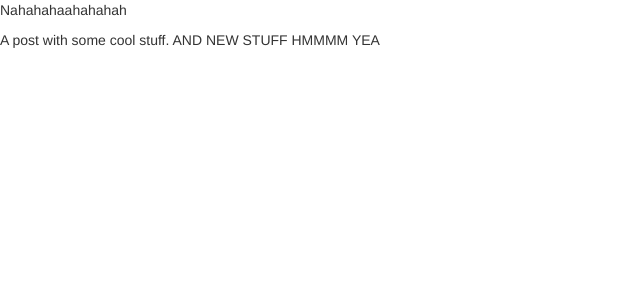
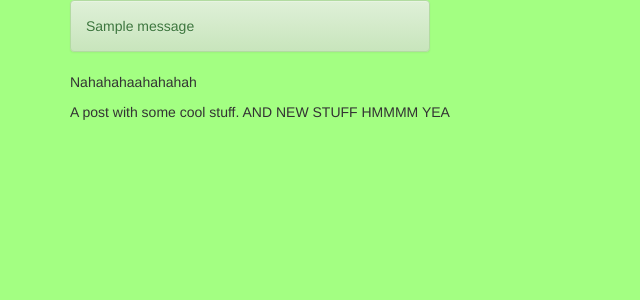
Before and after one commit to dwdewul/django-blog, a Django app: a page that uses posts/templates/base.html in a window 1280 px wide. Shown: the top 300 px of the page, without its empty margins (0-640 px from the left). Run offline with Django 3.2, Linux system fonts and the light colour scheme; data comes from the database, SQL or seed files in the repository; both versions use the stored data as it was after the commit; one stand-in notice (Sample message) is shown; some libraries are stand-ins or nearby versions.

Commit message:
Add additional Bootstrap styling create Delete view add message flashing general static file setup

```diff
--- a/blog/settings.py
+++ b/blog/settings.py
@@ -119,3 +119,9 @@ USE_TZ = True
 # https://docs.djangoproject.com/en/1.11/howto/static-files/
 
 STATIC_URL = '/static/'
+
+STATICFILES_DIR = [
+    os.path.join(BASE_DIR, 'static')
+]
+
+STATIC_ROOT = os.path.join(BASE_DIR, "static_cdn")
--- a/blog/urls.py
+++ b/blog/urls.py
@@ -14,9 +14,14 @@ Including another URLconf
     2. Add a URL to urlpatterns:  url(r'^blog/', include('blog.urls'))
 """
 from django.conf.urls import url, include
+from django.conf import settings
+from django.conf.urls.static import static
 from django.contrib import admin
 
 urlpatterns = [
     url(r'^admin/', admin.site.urls),
     url(r'^posts/', include('posts.urls', namespace='posts')),
 ]
+
+if settings.DEBUG:
+    urlpatterns += static(settings.STATIC_URL, document_root=settings.STATIC_ROOT)
--- /dev/null
+++ b/posts/static/css/master.css
@@ -0,0 +1,15 @@
+body {
+  background-color: #a3ff82;
+}
+
+.card {
+  background-color: #bdcbf2;
+  margin: 10px;
+  border: solid 2px #000000;
+  border-radius: 5px;
+  text-align: center;
+}
+
+.card h3 {
+  color: #e8eec2;
+}
--- a/posts/templates/base.html
+++ b/posts/templates/base.html
@@ -19,10 +19,14 @@
       integrity="sha384-Tc5IQib027qvyjSMfHjOMaLkfuWVxZxUPnCJA7l2mCWNIpG9mGCD8wGNIcPD7Txa"
       crossorigin="anonymous">
     </script>
+    <link rel="icon" href="{% static 'favicon.ico' %}">
+    <link rel="stylesheet" href="{% static 'css/master.css' %}">
   </head>
   <body>
-    {% block content %}
+    <div class="container">
+      {% block content %}
 
-    {% endblock %}
+      {% endblock %}
+    </div>
   </body>
 </html>
--- a/posts/templates/posts/post-create.html
+++ b/posts/templates/posts/post-create.html
@@ -1,4 +1,7 @@
 {% extends "base.html" %}
+{% block title %}
+  Create Or Update A Post
+{% endblock %}
 {% block content %}
 <form class="form-group" method="post">
     {% csrf_token %}
--- a/posts/templates/posts/post-detail.html
+++ b/posts/templates/posts/post-detail.html
@@ -1,5 +1,19 @@
 {% extends "base.html" %}
+{% block title %}
+  Post Details | {{post.title}}
+{% endblock %}
 {% block content %}
+  {% if messages %}
+  <div class="row">
+    <div class="col-md-4">
+      {% for message in messages %}
+        <div class="alert alert-success">
+          {{message}}
+        </div>
+      {% endfor %}
+    </div>
+  </div>
+  {% endif %}
   {% if post %}
     <p>{{post.title}}</p>
     <p>{{post.content}}</p>
--- a/posts/urls.py
+++ b/posts/urls.py
@@ -5,5 +5,6 @@ urlpatterns = [
     url(r'^$', views.posts_home, name='posts_home'),
     url(r'^detail/(?P<id>\d+)/$', views.post_detail, name='post_detail'),
     url(r'^update/(?P<id>\d+)/$', views.post_update, name='post_update'),
+    url(r'^delete/(?P<id>\d+)/$', views.post_delete, name='post_delete'),
     url(r'^create/$', views.post_create, name='post_create'),
 ]
--- a/posts/views.py
+++ b/posts/views.py
@@ -1,6 +1,7 @@
 from django.shortcuts import render, HttpResponse, get_object_or_404, redirect
 from .models import Post
 from .forms import PostForm
+from django.contrib import messages
 # Create your views here.
 
 
@@ -20,6 +21,7 @@ def post_update(request, id):
     if form.is_valid():
         new_post = form.save(commit=False)
         new_post.save()
+        messages.success(request, "Post successfully updated!")
         return redirect(post.get_absolute_url())
     return render(request, 'posts/post-create.html', {'post': post,
                                                       'form': form})
@@ -30,5 +32,13 @@ def post_create(request):
     if form.is_valid():
         new_post = form.save(commit=False)
         new_post.save()
-        return redirect(post.get_absolute_url())
+        messages.success(request, "Post successfully created!")
+        return redirect(new_post.get_absolute_url())
     return render(request, 'posts/post-create.html', {'form': form})
+
+
+def post_delete(request, id):
+    post = get_object_or_404(Post, id=id)
+    post.delete()
+    messages.success(request, "Post deleted")
+    return redirect('posts:posts_home')
```
Also changed, not shown: posts/templates/posts/index.html (+26 -7 lines), db.sqlite3, posts/static/favicon.ico (renamed from posts/favicon.ico), 1 other file.
